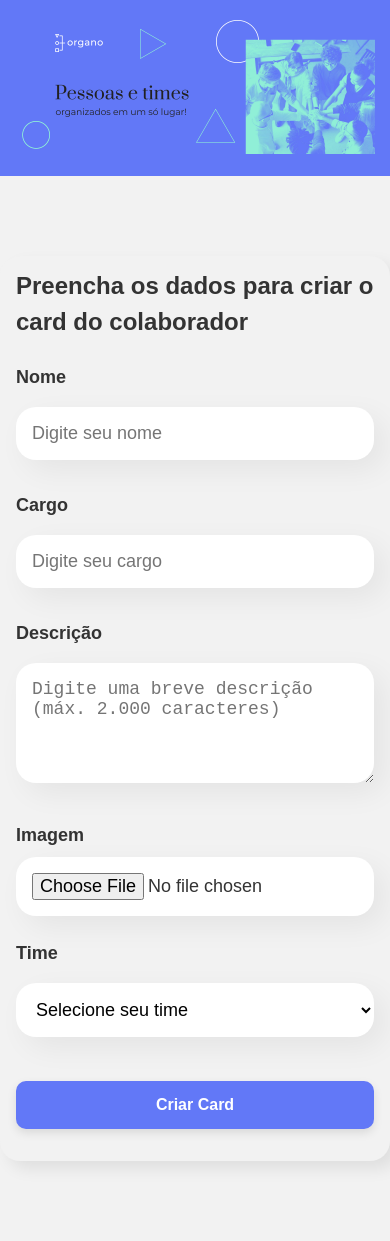
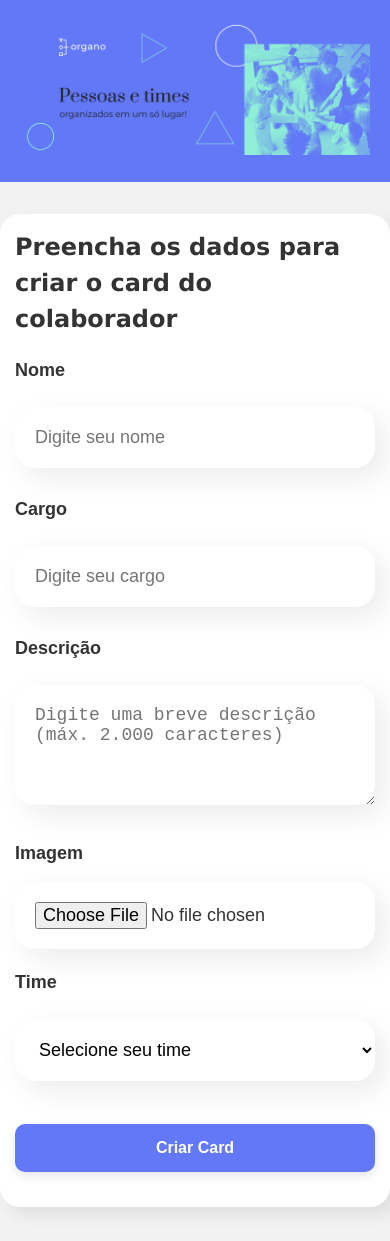
Before and after one commit to GustavoGodoiDev/Organo-teams, a React (Create React App) app: page / in a window 390 px wide. Built offline with nearby package versions, Linux system fonts and the light colour scheme.

Commit message:
Arquivo de variaveis globais inserido e integrado

```diff
--- a/src/componentes/Banner/Banner.css
+++ b/src/componentes/Banner/Banner.css
@@ -1,10 +1,12 @@
+@import '../../variable.css';
+
 .banner {
-    background-color: #6278F7;
+    background-color: var(--primary-color);
     text-align: center;
-    padding: 20px;
+    padding: var(--padding-medium);
     width: 100%;
     min-height: 200px;
-    margin-bottom: 15px;
+    margin-bottom: var(--margin-medium);
 }
 
 .banner img {
@@ -14,24 +16,24 @@
 }
 
 .banner h1 {
-    font-size: 2em;
-    color: white;
-    margin: 10px 0;
+    font-size: var(--font-size-large);
+    color: var(--text-color-light);
+    margin: var(--padding-small) 0;
 }
 
 @media (max-width: 768px) {
     .banner {
-        padding: 15px;
+        padding: var(--padding-medium);
         min-height: 150px;
     }
 
     .banner h1 {
-        font-size: 1.5em;
+        font-size: var(--font-size-medium);
     }
 }
 
 @media (max-width: 480px) {
     .banner h1 {
-        font-size: 1.2em;
+        font-size: var(--font-size-small);
     }
 }
--- a/src/componentes/Botao/Botao.css
+++ b/src/componentes/Botao/Botao.css
@@ -1,22 +1,24 @@
+@import '../../variable.css';
+
 /* Estilo base do botão */
 .botao {
-    background-color: #6278f7;
+    background-color: var(--primary-color);
     border-radius: 10px;
-    font-weight: 700;
-    font-size: 20px;
-    padding: 28px;
+    font-weight: var(--font-weight-bold);
+    font-size: var(--font-size-large);
+    padding: var(--padding-large);
     border: none;
     cursor: pointer;
-    color: #FFF;
-    margin: 32px 0;
+    color: var(--text-color-light);
+    margin: var(--margin-large) 0;
     transition: all ease 0.3s;
     box-shadow: 0 4px 10px rgba(0, 0, 0, 0.1);
 }
 
 /* Efeito de hover */
 .botao:hover {
-    background-color: #000000;
-    color: #ffffff;
+    background-color: var(--hover-color);
+    color: var(--text-color-light);
     scale: 1.05;
 }
 
@@ -24,16 +26,16 @@
 @media (max-width: 768px) {
     .botao {
         width: 100%;
-        font-size: 18px;
-        padding: 20px;
-        margin: 20px 0;
+        font-size: var(--font-size-medium);
+        padding: var(--padding-medium);
+        margin: var(--margin-medium) 0;
     }
 }
 
 /* Responsividade para telas muito pequenas (smartphones) */
 @media (max-width: 480px) {
     .botao {
-        font-size: 16px;
-        padding: 15px;
+        font-size: var(--font-size-small);
+        padding: var(--padding-small);
     }
 }
--- a/src/componentes/CampoTexto/CampoTexto.css
+++ b/src/componentes/CampoTexto/CampoTexto.css
@@ -1,20 +1,22 @@
+@import '../../variable.css';
+
 .campo-texto {
-    margin: 24px 0px;
+    margin: var(--margin-medium) 0px;
 }
 
 .campo-texto label {
     display: block;
-    margin-bottom: 8px;
-    font-size: 24px;
+    margin-bottom: var(--padding-small);
+    font-size: var(--font-size-large);
 }
 
 .campo-texto input {
-    background-color: #ffffff;
-    box-shadow: 10px 10px 30px rgba(0, 0, 0, 0.06);
+    background-color: var(--cor-fundo-rodape);
+    box-shadow: 10px 10px 30px var(--cor-borda);
     width: 100%;
     border: none;
-    font-size: 18px;
-    padding: 20px;
+    font-size: var(--font-size-medium);
+    padding: var(--padding-large);
     box-sizing: border-box;
     border-radius: 20px;
     transition: all ease 0.3s;
@@ -26,22 +28,22 @@
 
 @media (max-width: 768px) {
     .campo-texto label {
-        font-size: 20px;
+        font-size: var(--font-size-medium);
     }
 
     .campo-texto input {
-        font-size: 16px;
-        padding: 16px;
+        font-size: var(--font-size-small);
+        padding: var(--padding-medium);
     }
 }
 
 @media (max-width: 480px) {
     .campo-texto label {
-        font-size: 18px;
+        font-size: var(--font-size-small);
     }
 
     .campo-texto input {
-        font-size: 14px;
-        padding: 12px;
+        font-size: var(--font-size-small);
+        padding: var(--padding-small);
     }
 }
--- a/src/componentes/Colaborador/Colaborador.css
+++ b/src/componentes/Colaborador/Colaborador.css
@@ -1,6 +1,8 @@
+@import '../../variable.css';
+
 .colaborador {
     width: calc(20% + 120px);
-    max-width: 280px;
+    max-width: var(--margin-large);
     min-width: 180px;
     margin: 0 auto;
     display: flex;
@@ -10,7 +12,7 @@
 }
 
 .colaborador .cabecalho {
-    background-color: #F0F0F0;
+    background-color: var(--cor-secundaria);
     border-radius: 10px 10px 0px 0px;
     width: 90%;
     padding: 0.05rem;
@@ -18,7 +20,7 @@
 }
 
 .colaborador img {
-    width: 8.5rem;
+    width: var(--font-size-large);
     max-width: 120px;
     min-width: 60px;
     height: auto;
@@ -29,30 +31,30 @@
 }
 
 .colaborador .rodape {
-    background: #FFFFFF;
-    box-shadow: 5px 5px 15px rgba(0, 0, 0, 0.08);
+    background: var(--cor-fundo-rodape);
+    box-shadow: 5px 5px 15px var(--cor-borda);
     border-radius: 0px 0px 10px 10px;
-    padding: 3rem 1.5rem; /* Aumentei o padding para 3rem e 1.5rem */
+    padding: var(--padding-large) var(--padding-medium);
     width: 90%;
     text-align: center;
     margin-top: 0px;
 }
 
 .colaborador .rodape h4 {
-    color: #6278F7;
-    font-size: 1rem;
+    color: var(--cor-primaria);
+    font-size: var(--font-size-medium);
     line-height: 1.5rem;
-    font-weight: bold;
-    margin-bottom: 8px;
-    margin-top: 10px;
+    font-weight: var(--font-weight-bold);
+    margin-bottom: var(--padding-small);
+    margin-top: var(--padding-small);
 }
 
 .colaborador .rodape h5 {
-    font-size: 0.9rem;
+    font-size: var(--font-size-small);
     line-height: 1.2rem;
-    color: #212121;
-    padding: 0 1rem;
-    margin-top: 10px;
+    color: var(--cor-texto-principal);
+    padding: 0 var(--padding-small);
+    margin-top: var(--padding-small);
 }
 
 @media (max-width: 768px) {
@@ -61,11 +63,11 @@
     }
 
     .colaborador img {
-        width: 8.5rem;
+        width: var(--font-size-large);
     }
 
     .colaborador .rodape {
-        padding: 2rem 1rem; /* Ajustado para o tamanho de tela menor */
+        padding: var(--padding-medium) var(--padding-small);
     }
 }
 
@@ -75,14 +77,14 @@
     }
 
     .colaborador img {
-        width: 8.5rem;
+        width: var(--font-size-large);
     }
 
     .colaborador .rodape {
-        padding: 1.5rem 1rem; /* Aumentei o padding para telas menores */
+        padding: var(--padding-small) var(--padding-small);
     }
 
     .colaborador .rodape h4, .colaborador .rodape h5 {
-        font-size: 0.8rem;
+        font-size: var(--font-size-small);
     }
 }
--- a/src/componentes/Formulario/Formulario.css
+++ b/src/componentes/Formulario/Formulario.css
@@ -1,16 +1,18 @@
+@import '../../variable.css';
+
 .formulario {
     display: flex;
     justify-content: center;
-    margin: 80px 0;
-    font-weight: bold;
+    margin: var(--margin-large) 0;
+    font-weight: var(--font-weight-bold);
 }
 
 .formulario form {
     max-width: 60%;
-    background-color: #F2F2F2;
+    background-color: var(--cor-fundo-rodape);
     border-radius: 20px;
-    padding: 36px 64px;
-    box-shadow: 8px 8px 16px rgba(0, 0, 0, 0.08);
+    padding: var(--padding-large) var(--padding-large);
+    box-shadow: 8px 8px 16px var(--cor-borda);
     width: 100%;
     box-sizing: border-box;
     transition: all 0.3s ease;
@@ -19,44 +21,44 @@
 @media (max-width: 1024px) {
     .formulario form {
         max-width: 80%;
-        padding: 24px 48px;
+        padding: var(--padding-medium) var(--padding-medium);
     }
 }
 
 @media (max-width: 768px) {
     .formulario form {
         max-width: 90%;
-        padding: 16px 32px;
+        padding: var(--padding-small) var(--padding-small);
     }
 }
 
 @media (max-width: 480px) {
     .formulario form {
         max-width: 100%;
-        padding: 12px 16px;
+        padding: var(--padding-small) var(--padding-small);
     }
 }
 
 .campo-texto {
-    margin-bottom: 16px;
+    margin-bottom: var(--padding-small);
 }
 
 .campo-texto label {
     display: block;
-    margin-bottom: 8px;
-    font-size: 18px;
-    font-weight: bold;
+    margin-bottom: var(--padding-small);
+    font-size: var(--font-size-medium);
+    font-weight: var(--font-weight-bold);
 }
 
 .campo-texto input,
 .campo-texto select,
 .campo-texto textarea {
-    background-color: #FFF;
-    box-shadow: 10px 10px 30px rgba(0, 0, 0, 0.06);
+    background-color: var(--cor-fundo-rodape);
+    box-shadow: 10px 10px 30px var(--cor-borda);
     width: 100%;
     border: none;
-    font-size: 18px;
-    padding: 16px;
+    font-size: var(--font-size-medium);
+    padding: var(--padding-medium);
     box-sizing: border-box;
     border-radius: 20px;
     transition: all ease 0.3s;
@@ -65,7 +67,7 @@
 .campo-texto input:focus,
 .campo-texto select:focus,
 .campo-texto textarea:focus {
-    border-color: #007bff;
+    border-color: var(--cor-primaria);
     outline: none;
 }
 
@@ -82,9 +84,9 @@
 
 .erro-time {
     color: #e74c3c;
-    font-size: 14px;
-    font-weight: bold;
-    margin-top: 8px;
+    font-size: var(--font-size-small);
+    font-weight: var(--font-weight-bold);
+    margin-top: var(--padding-small);
 }
 
 .cropper-modal {
@@ -118,9 +120,9 @@
 .cropper-controls {
     display: flex;
     justify-content: center;
-    gap: 10px;
+    gap: var(--padding-small);
     width: 100%;
-    padding: 20px;
+    padding: var(--padding-medium);
     position: absolute;
     bottom: 0;
     background-color: #d3d3d3;
@@ -132,24 +134,24 @@
 }
 
 .cropper-button {
-    padding: 12px 32px;
-    font-weight: bold;
+    padding: var(--padding-small) var(--padding-large);
+    font-weight: var(--font-weight-bold);
     border-radius: 30px;
     cursor: pointer;
-    font-size: 16px;
+    font-size: var(--font-size-medium);
     transition: background-color 0.3s ease, transform 0.3s ease;
     display: inline-flex;
     align-items: center;
     justify-content: center;
     text-align: center;
-    margin: 10px;
+    margin: var(--padding-small);
 }
 
 .cropper-button.confirmar {
-    background-color: #0084ff;
-    color: rgb(255, 255, 255);
+    background-color: var(--cor-primaria);
+    color: var(--text-color-light);
     border: none;
-    margin: 10px;
+    margin: var(--padding-small);
 }
 
 .cropper-button.confirmar:hover {
@@ -159,7 +161,7 @@
 
 .cropper-button.cancelar {
     background-color: #ff1900;
-    color: white;
+    color: var(--text-color-light);
     border: none;
 }
 
@@ -171,7 +173,7 @@
 input[type="range"] {
     width: 100%;
     max-width: 300px;
-    margin: 10px 0;
+    margin: var(--padding-small) 0;
 }
 
 .cropper-container img {
@@ -181,7 +183,7 @@ input[type="range"] {
 }
 
 .preview-imagem {
-    margin-top: 20px;
+    margin-top: var(--padding-large);
     text-align: left;
     display: block;
     width: 120px;
@@ -190,7 +192,7 @@ input[type="range"] {
     overflow: visible;
     z-index: 10;
     position: relative;
-    margin-left: 10px;
+    margin-left: var(--padding-small);
 }
 
 .preview-imagem img {
@@ -203,13 +205,13 @@ input[type="range"] {
 
 .preview-imagem button {
     display: block;
-    margin-top: 10px;
-    padding: 10px 30px;
-    font-size: 16px;
-    font-weight: bold;
+    margin-top: var(--padding-medium);
+    padding: var(--padding-small) var(--padding-large);
+    font-size: var(--font-size-medium);
+    font-weight: var(--font-weight-bold);
     border-radius: 10px;
-    background-color: #0084ff;
-    color: white;
+    background-color: var(--cor-primaria);
+    color: var(--text-color-light);
     cursor: pointer;
     transition: background-color 0.3s ease, transform 0.3s ease;
     margin-left: 0;
--- a/src/componentes/ListaSuspensa/ListaSuspensa.css
+++ b/src/componentes/ListaSuspensa/ListaSuspensa.css
@@ -1,11 +1,13 @@
+@import '../../variable.css';
+
 /* Lista Suspensa Responsiva */
 div.lista-suspensa select {
-    background-color: #FFF;
-    box-shadow: 10px 10px 30px rgba(0, 0, 0, 0.06);
+    background-color: var(--cor-fundo-rodape);
+    box-shadow: 10px 10px 30px var(--cor-borda);
     width: 100%;
     border: none;
-    font-size: 18px;
-    padding: 20px;
+    font-size: var(--font-size-medium);
+    padding: var(--padding-medium);
     box-sizing: border-box;
     border-radius: 20px;
     transition: all ease 0.3s;
@@ -17,21 +19,21 @@ div.lista-suspensa select:hover {
 
 @media (max-width: 1024px) {
     div.lista-suspensa select {
-        padding: 16px;
-        font-size: 16px;
+        padding: var(--padding-small);
+        font-size: var(--font-size-small);
     }
 }
 
 @media (max-width: 768px) {
     div.lista-suspensa select {
-        padding: 12px;
-        font-size: 14px;
+        padding: var(--padding-small);
+        font-size: var(--font-size-small);
     }
 }
 
 @media (max-width: 480px) {
     div.lista-suspensa select {
-        padding: 10px;
-        font-size: 12px;
+        padding: var(--padding-small);
+        font-size: var(--font-size-small);
     }
 }
--- a/src/componentes/Time/Time.css
+++ b/src/componentes/Time/Time.css
@@ -1,23 +1,25 @@
+@import '../../variable.css';
+
 /* Time Responsivo */
 .time {
     text-align: center;
-    padding: 32px;
+    padding: var(--padding-large);
 }
 
 .time h3 {
-    font-size: 32px;
-    border-bottom: 4px solid;
+    font-size: var(--font-size-large);
+    border-bottom: 4px solid var(--cor-texto-principal);
     display: inline-block;
-    padding-bottom: 8px;
-    font-weight: bold;
+    padding-bottom: var(--padding-small);
+    font-weight: var(--font-weight-bold);
 }
 
 .time .colaboradores {
     display: flex;
     justify-content: center;
     align-items: center;
-    margin-top: 32px;
-    gap: 10px;
+    margin-top: var(--margin-large);
+    gap: var(--margin-medium);
     max-width: 100%;
     height: auto;
     flex-wrap: wrap;
@@ -33,39 +35,38 @@
     transform: scale(1.1);
 }
 
-
 @media (max-width: 1024px) {
     .time h3 {
-        font-size: 28px;
+        font-size: var(--font-size-medium);
     }
 
     .time .colaboradores {
         justify-content: center;
-        gap: 8px;
+        gap: var(--padding-medium);
     }
 }
 
 @media (max-width: 768px) {
     .time h3 {
-        font-size: 24px;
+        font-size: var(--font-size-small);
     }
 
     .time .colaboradores {
         flex-direction: row;
         justify-content: center;
-        gap: 6px;
+        gap: var(--padding-small);
     }
 }
 
 @media (max-width: 480px) {
     .time h3 {
-        font-size: 20px;
+        font-size: var(--font-size-small);
     }
 
     .time .colaboradores {
         flex-direction: row;
         justify-content: center;
-        padding: 16px;
-        gap: 5px;
+        padding: var(--padding-medium);
+        gap: var(--padding-small);
     }
 }
--- a/variable.css
+++ b/src/variable.css
@@ -1,4 +1,4 @@
-/* Definindo variáveis de cores */
+/* Definindo variáveis de cores para a PAGINA*/
 :root {
     --cor-primaria: #6278F7; /* Azul */
     --cor-secundaria: #0f0c0c; /* Cinza claro */
@@ -6,6 +6,22 @@
     --cor-texto-secundario: #303030; /* Cinza escuro */
     --cor-fundo-rodape: #FFFFFF; /* Branco */
     --cor-borda: rgba(0, 0, 0, 0.08); /* Cor para sombras e bordas */
+}
+
+/* Definindo variáveis de cores para o BOTÃO */
+:root {
+    --primary-color: #6278f7; /* Cor de fundo do botão */
+    --hover-color: #000000; /* Cor de hover */
+    --text-color-light: #FFF; /* Cor do texto */
+    --font-weight-bold: 700; /* Peso da fonte bold */
+    --font-size-large: 20px; /* Tamanho da fonte grande */
+    --font-size-medium: 18px; /* Tamanho da fonte média */
+    --font-size-small: 16px; /* Tamanho da fonte pequena */
+    --padding-large: 28px; /* Padding grande */
+    --padding-medium: 20px; /* Padding médio */
+    --padding-small: 15px; /* Padding pequeno */
+    --margin-large: 32px; /* Margem grande */
+    --margin-medium: 20px; /* Margem média */
 }
 
 /* Definindo variáveis de fontes */
@@ -20,19 +36,3 @@
     --font-weight-bold: bold; /* Peso de fonte para textos em negrito */
     --font-weight-normal: normal; /* Peso normal */
 }
-
-/* variables.css */
-:root {
-    --primary-color: #6278f7; /* Cor de fundo do botão */
-    --hover-color: #000000; /* Cor de hover */
-    --text-color-light: #FFF; /* Cor do texto */
-    --font-weight-bold: 700; /* Peso da fonte bold */
-    --font-size-large: 20px; /* Tamanho da fonte grande */
-    --font-size-medium: 18px; /* Tamanho da fonte média */
-    --font-size-small: 16px; /* Tamanho da fonte pequena */
-    --padding-large: 28px; /* Padding grande */
-    --padding-medium: 20px; /* Padding médio */
-    --padding-small: 15px; /* Padding pequeno */
-    --margin-large: 32px; /* Margem grande */
-    --margin-medium: 20px; /* Margem média */
-}
```
